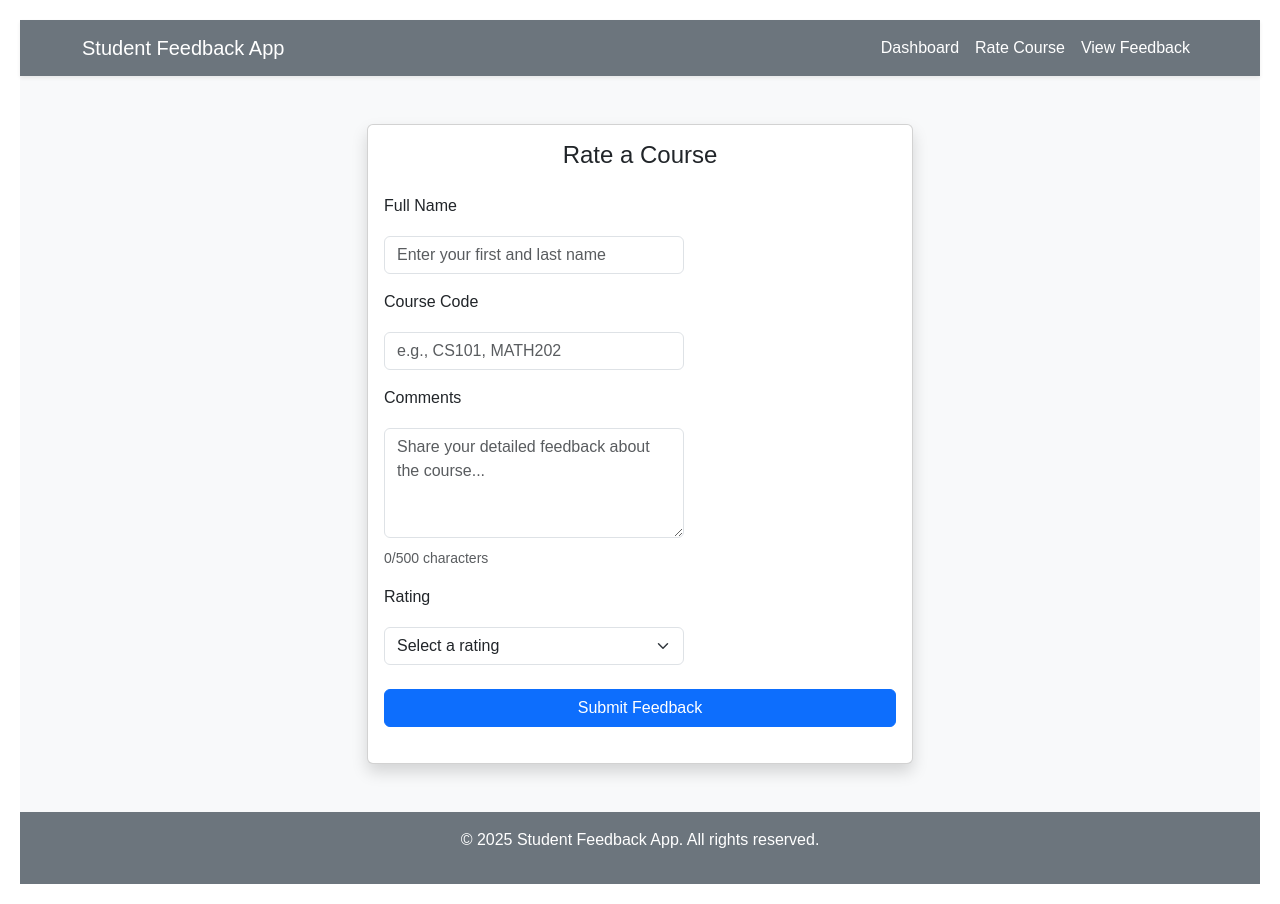
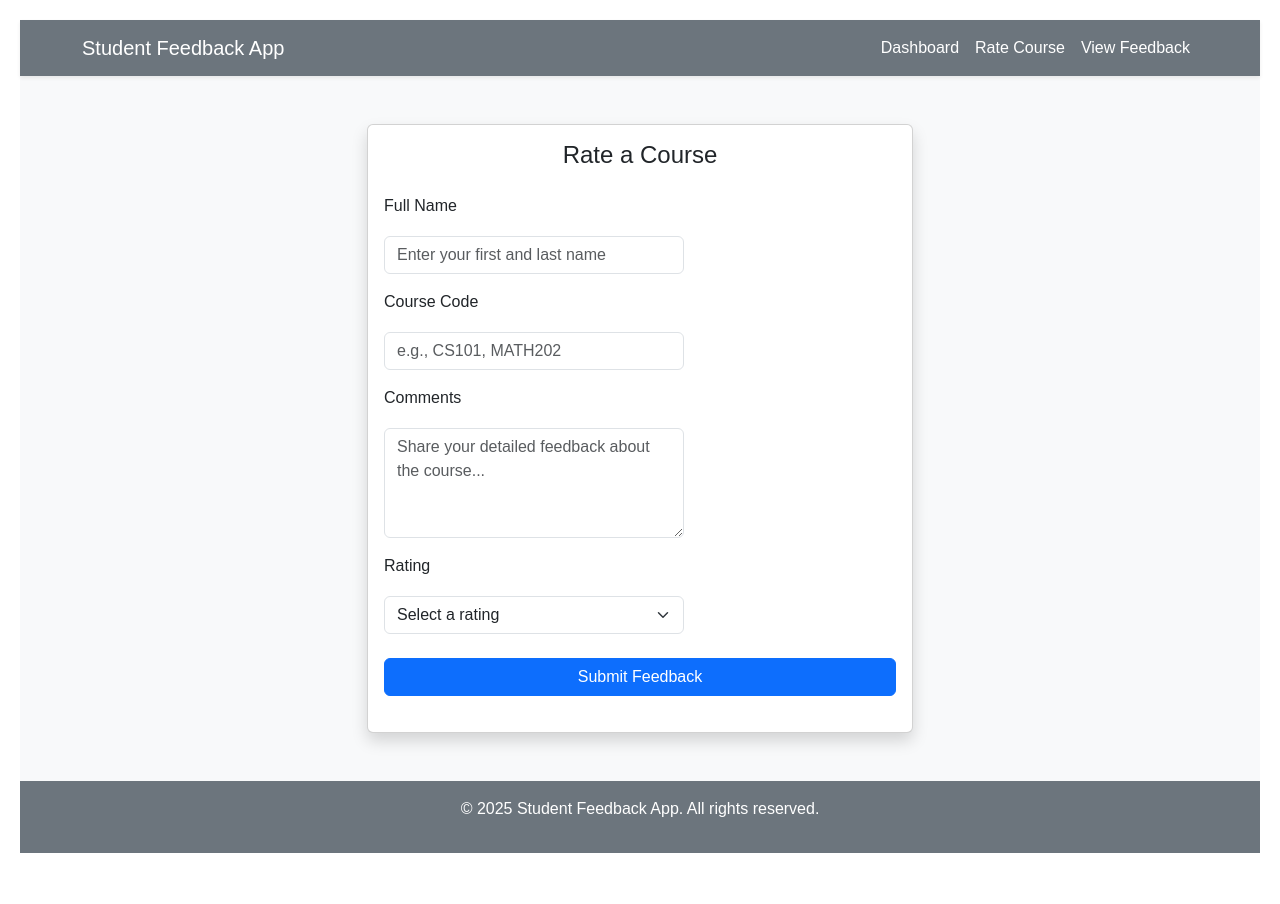
Before and after one commit to tokamakara/student-feedback-app, a React (Create React App) app in the folder frontend/: page /rate in a window 1280 px wide. After the commit the page ends 873 px from the top, so only its background shows below. Built offline with nearby package versions, Linux system fonts and the light colour scheme.

Commit message:
REMOVE: Comments character counter from form

```diff
--- a/frontend/src/FeedbackForm.js
+++ b/frontend/src/FeedbackForm.js
@@ -222,7 +222,6 @@ const FeedbackForm = () => {
                   </div>
                 )}
                 <div className="form-text">
-                  {comments.length}/500 characters
                 </div>
               </div>
 
```
